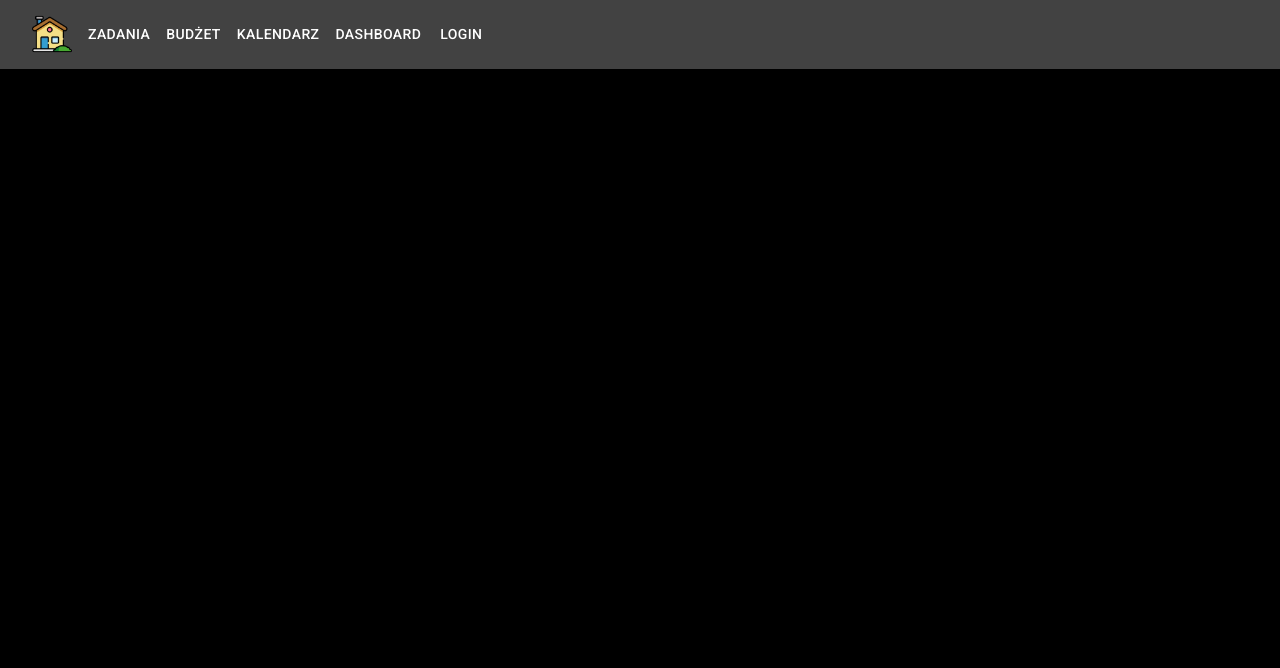
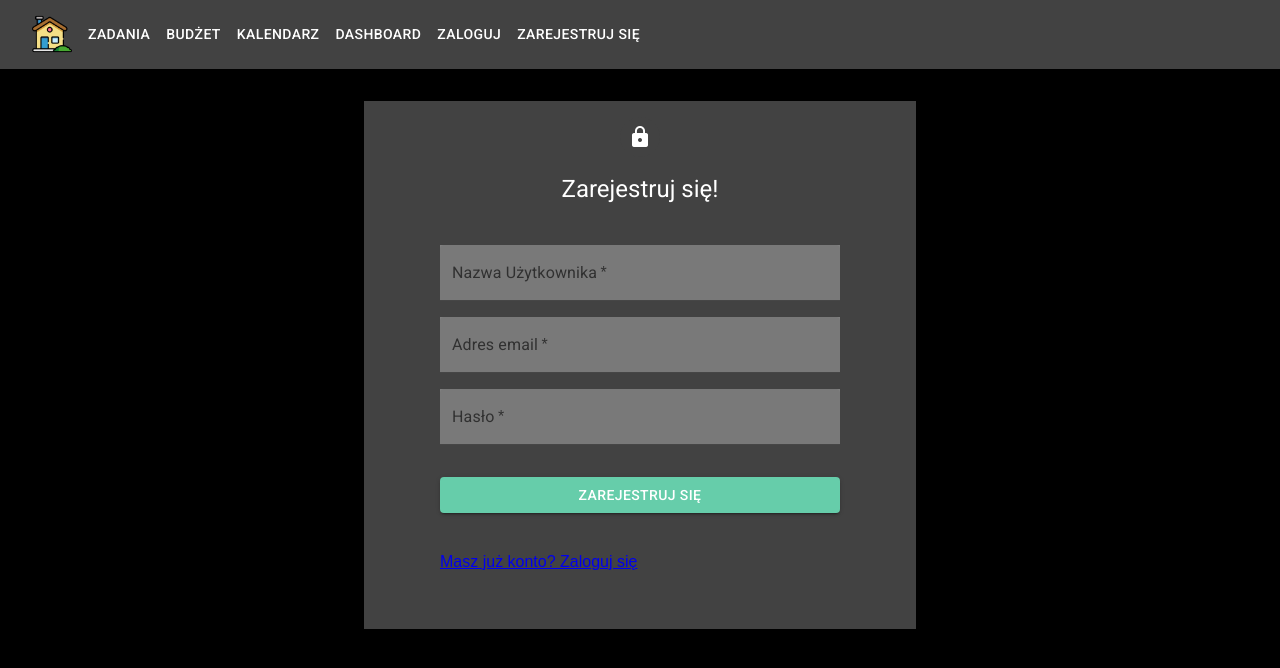
Before and after one commit to infoshareacademy/jfdzr5-pierwsza-linia-frontu, a React (Create React App) app: page /sign-up in a window 1280 px wide. Shown: the top 668 px of the page. Built offline with nearby package versions, Linux system fonts and the light colour scheme.

Commit message:
registration form added

```diff
--- a/src/components/LoginForm/Login.js
+++ /dev/null
@@ -1,123 +0,0 @@
-import Container from "@mui/material/Container";
-import Box from "@mui/material/Box";
-import Avatar from "@mui/material/Avatar";
-import Icon from "@mui/material/Icon";
-import Typography from "@mui/material/Typography";
-import TextField from "@mui/material/TextField";
-import { Theme } from "../../common/theme/theme";
-import Grid from "@mui/material/Grid";
-import Button from "@mui/material/Button";
-import Link from "@mui/material/Link";
-import { useState } from "react";
-import { useNavigate } from "react-router-dom";
-import { PageWrapper } from "../../common/page-wrapper/page-wrapper";
-
-export const Login = () => {
-  const [email, setEmail] = useState("");
-  const [password, setPassword] = useState("");
-  const navigate = useNavigate();
-
-  const handleEmailChange = (e) => {
-    setEmail(e.target.value);
-  };
-
-  const handlePasswordChange = (e) => {
-    setPassword(e.target.value);
-  };
-
-  const handleSubmit = (e) => {
-    e.preventDefault(navigate("/"));
-  };
-  return (
-    <PageWrapper>
-    <Container component="main" maxWidth="sm">
-      <Box
-        sx={{
-          display: "flex",
-          flexDirection: "column",
-          alignItems: "center",
-          background: Theme.palette.secondary.main,
-        }}
-      >
-        <Avatar sx={{ m: 2, bgcolor: "secondary.main" }}>
-          <Icon>lock</Icon>
-        </Avatar>
-        <Typography component="h1" variant="h5">
-          Zaloguj się!
-        </Typography>
-        <Box
-          component="form"
-          onSubmit={handleSubmit}
-          noValidate
-          sx={{ mt: 3, height: 350 }}
-        >
-          <TextField
-            sx={{
-              backgroundColor: "#808080",
-              width: {
-                lg: 400,
-              },
-              display: "flex",
-              flexDirection: "column",
-              alignItems: "center",
-            }}
-            id="email"
-            label="Adres email"
-            type="email"
-            autoComplete="email"
-            variant="filled"
-            margin="normal"
-            required
-            fullWidth
-            name="email"
-            value={email}
-            onChange={handleEmailChange}
-          />
-          <TextField
-            sx={{
-              backgroundColor: "#808080",
-              width: {
-                lg: 400,
-              },
-              display: "flex",
-              flexDirection: "column",
-              alignItems: "center",
-            }}
-            id="password"
-            label="Hasło"
-            type="password"
-            autoComplete="current-password"
-            variant="filled"
-            margin="normal"
-            required
-            fullWidth
-            name="password"
-            value={password}
-            onChange={handlePasswordChange}
-          />
-          <Button
-            fullWidth
-            sx={{
-              mt: 3,
-              mb: 5,
-              bgcolor: "primary.contrastText",
-              color: "secondary.contrastText",
-            }}
-            variant="contained"
-            type="submit"
-          >
-            Zaloguj
-          </Button>
-          <Grid container>
-            <Grid item>
-              <Link href="#" variant="body3" color={"#808080"}>
-                {"Nie masz konta? Zarejestruj się!"}
-              </Link>
-            </Grid>
-          </Grid>
-        </Box>
-      </Box>
-    </Container>
-    </PageWrapper>
-  );
-};
--- /dev/null
+++ b/src/components/LoginForm/LoginForm.js
@@ -0,0 +1,159 @@
+import Container from "@mui/material/Container";
+import Box from "@mui/material/Box";
+import Avatar from "@mui/material/Avatar";
+import Icon from "@mui/material/Icon";
+import Typography from "@mui/material/Typography";
+import TextField from "@mui/material/TextField";
+import { Theme } from "../../common/theme/theme";
+import Grid from "@mui/material/Grid";
+import Button from "@mui/material/Button";
+import { useState } from "react";
+import { useNavigate, Link } from "react-router-dom";
+import { PageWrapper } from "../../common/page-wrapper/page-wrapper";
+
+export const Sign = ({ isSignUp }) => {
+  const [username, setUsername] = useState("");
+  const [email, setEmail] = useState("");
+  const [password, setPassword] = useState("");
+
+  const navigate = useNavigate();
+
+  const handleUsernameChange = (e) => {
+    setUsername(e.target.value);
+  };
+
+  const handleEmailChange = (e) => {
+    setEmail(e.target.value);
+  };
+
+  const handlePasswordChange = (e) => {
+    setPassword(e.target.value);
+  };
+
+  const handleSubmit = (e) => {
+    e.preventDefault(navigate("/"));
+  };
+  return (
+    <PageWrapper>
+      <Container component="main" maxWidth="sm">
+        <Box
+          sx={{
+            display: "flex",
+            flexDirection: "column",
+            alignItems: "center",
+            background: Theme.palette.secondary.main,
+          }}
+        >
+          <Avatar sx={{ m: 2, bgcolor: "secondary.main" }}>
+            <Icon>lock</Icon>
+          </Avatar>
+          <Typography component="h1" variant="h5">
+            {isSignUp ? "Zarejestruj się!" : "Zaloguj się!"}
+          </Typography>
+          <Box
+            component="form"
+            onSubmit={handleSubmit}
+            noValidate
+            sx={{ mt: 3, height: 400 }}
+          >
+            {isSignUp && (
+              <TextField
+                sx={{
+                  backgroundColor: "#808080",
+                  width: {
+                    lg: 400,
+                  },
+                  display: "flex",
+                  flexDirection: "column",
+                  alignItems: "center",
+                }}
+                id="username"
+                label="Nazwa Użytkownika"
+                type="text"
+                autoComplete="username"
+                variant="filled"
+                margin="normal"
+                required
+                fullWidth
+                name="username"
+                value={username}
+                onChange={handleUsernameChange}
+              />
+            )}
+            <TextField
+              sx={{
+                backgroundColor: "#808080",
+                width: {
+                  lg: 400,
+                },
+                display: "flex",
+                flexDirection: "column",
+                alignItems: "center",
+              }}
+              id="email"
+              label="Adres email"
+              type="email"
+              autoComplete="email"
+              variant="filled"
+              margin="normal"
+              required
+              fullWidth
+              name="email"
+              value={email}
+              onChange={handleEmailChange}
+            />
+            <TextField
+              sx={{
+                backgroundColor: "#808080",
+                width: {
+                  lg: 400,
+                },
+                display: "flex",
+                flexDirection: "column",
+                alignItems: "center",
+              }}
+              id="password"
+              label="Hasło"
+              type="password"
+              autoComplete="current-password"
+              variant="filled"
+              margin="normal"
+              required
+              fullWidth
+              name="password"
+              value={password}
+              onChange={handlePasswordChange}
+            />
+
+            <Button
+              fullWidth
+              sx={{
+                mt: 3,
+                mb: 5,
+                bgcolor: "primary.contrastText",
+                color: "secondary.contrastText",
+              }}
+              variant="contained"
+              type="submit"
+            >
+              {isSignUp ? "Zarejestruj się" : "Zaloguj"}
+            </Button>
+            <Grid container>
+              <Grid item>
+                <Link
+                  // underline= "none"
+                  // color="secondary"
+                  to={isSignUp ? "/sign-in" : "/sign-up"}
+                >
+                  {isSignUp
+                    ? "Masz już konto? Zaloguj się"
+                    : "Nie masz konta? Zarejestruj się!"}
+                </Link>
+              </Grid>
+            </Grid>
+          </Box>
+        </Box>
+      </Container>
+    </PageWrapper>
+  );
+};
--- /dev/null
+++ b/src/components/LoginForm/index.js
@@ -0,0 +1,4 @@
+import { Sign } from "./LoginForm"
+
+export const SignIn = () => <Sign />
+export const SignUp = () => <Sign isSignUp />
--- a/src/content/content.js
+++ b/src/content/content.js
@@ -2,14 +2,14 @@ import { Routes, Route } from "react-router-dom";
 import { Home } from "./home/home";
 import ToDoList from "../components/ToDoList/ToDoList";
 import Calendar from "../components/Calendar/Calendar";
-import { Login } from "../components/LoginForm/Login";
+import { SignIn, SignUp } from "../components/LoginForm";
 
 export const Content = () => (
   <Routes>
     <Route path="/" element={<Home />} />
     <Route path="/tasks" element={<ToDoList />} />
     <Route path="/calendar" element={<Calendar />} />
-    <Route path="/login" element={<Login />} />
-
+    <Route path="/sign-in" element={<SignIn />} />
+    <Route path="/sign-up" element={<SignUp />} />
   </Routes>
 );
--- a/src/navigation/navigation.js
+++ b/src/navigation/navigation.js
@@ -13,7 +13,8 @@ const navItems = [
   { label: "Budżet", path: "/budget" },
   { label: "Kalendarz", path: "/calendar" },
   { label: "Dashboard", path: "/dashboard" },
-  { label: "Login", path: "/login"},
+  { label: "Zaloguj", path: "/sign-in"},
+  { label: "Zarejestruj się", path: "/sign-up"},
 ];
 export const Navigation = () => {
   return (
@@ -32,7 +33,7 @@ export const Navigation = () => {
               {item.label}
             </Button>
           ))}
-          {/* <Button color="inherit">Login</Button> */}
+          {/* <Button color="inherit" >Zaloguj</Button> */}
         </Toolbar>
       </Container>
     </AppBar>
```
